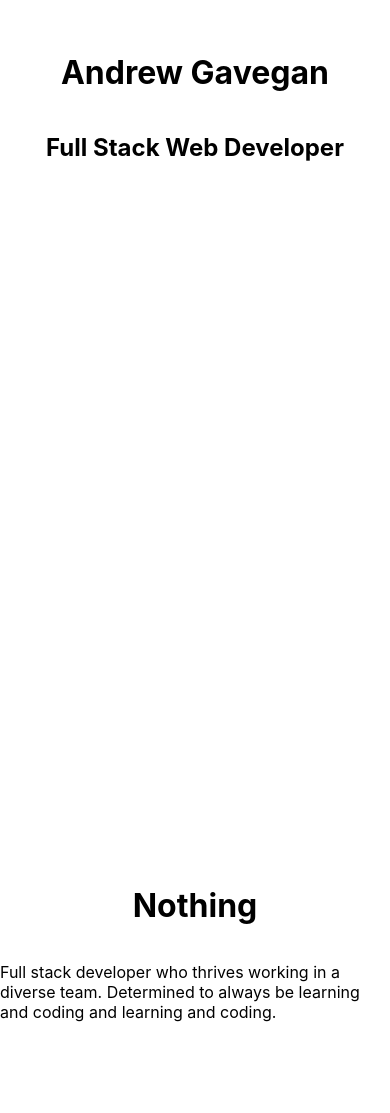
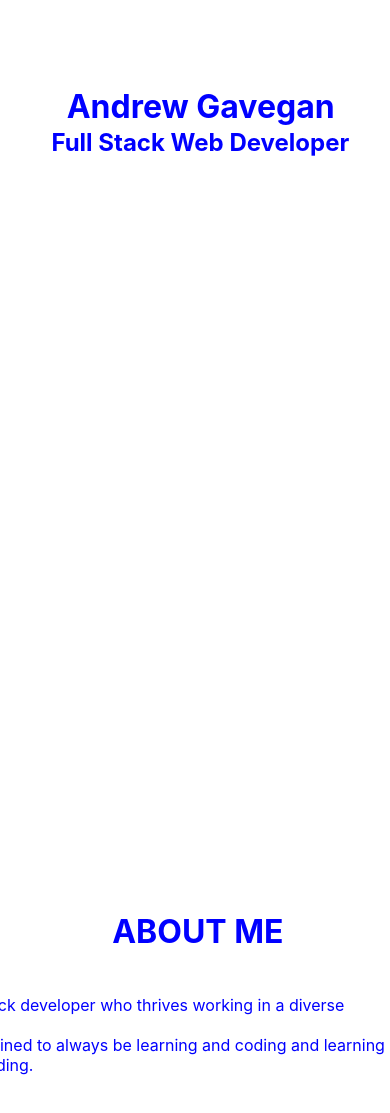
Before and after one commit to AndrewGavegan/AndrewGav, a React (Create React App) app in the folder andrew-gav/: page / in a window 390 px wide. Shown: the part 315-1428 px from the top of the page. Built offline with nearby package versions, Linux system fonts and the light colour scheme.

Commit message:
responsiveness testing for titles and descriptions

```diff
--- a/andrew-gav/src/App.css
+++ b/andrew-gav/src/App.css
@@ -15,4 +15,79 @@
   height: 100vh;
   width: 100%;
   background-color: white;
+  overflow-x: hidden;
 }
+
+/* parent must be exact width of span to centre perfectly */
+.aboutH1 {
+  width: 165.66px;
+  margin-bottom: 8vh;
+}
+
+.aboutOff {
+  position: absolute;
+  color: Red;
+  transform: translateX(-75vw);
+  transition: 1.5s;
+}
+
+.aboutOn {
+  position: absolute;
+  color: Blue;
+  transform: translateX(0);
+  transition: 1.5s;
+}
+
+.meP {
+  width: 501.19px;
+}
+
+.meOff {
+  position: absolute;
+  color: Red;
+  transform: translateX(-75vw);
+  transition: 2s;
+}
+
+.meOn {
+  position: absolute;
+  color: Blue;
+  transform: translateX(0);
+  transition: 2s;
+}
+
+.nameH1 {
+  width: 256.65px;
+}
+
+.nameOff {
+  position: absolute;
+  color: Red;
+  transform: translateX(-75vw);
+  transition: 1.5s;
+}
+
+.nameOn {
+  position: absolute;
+  color: Blue;
+  transform: translateX(0);
+  transition: 1.5s;
+}
+
+.descH1 {
+  width: 287.25px;
+}
+
+.descOff {
+  position: absolute;
+  color: Red;
+  transform: translateX(-75vw);
+  transition: 2s;
+}
+
+.descOn {
+  position: absolute;
+  color: Blue;
+  transform: translateX(0);
+  transition: 2s;
+}
--- a/andrew-gav/src/App.js
+++ b/andrew-gav/src/App.js
@@ -3,29 +3,29 @@ import './App.css';
 import { useInView } from 'react-intersection-observer';
 
 export default function App() {
-  const { ref: myRef, inView: OnScreen } = useInView()
+  const { ref: aboutRef, inView: aboutSlide } = useInView()
+  const { ref: nameRef, inView: nameSlide } = useInView()
+  const { ref: descRef, inView: descSlide } = useInView()
+  const { ref: meRef, inView: meSlide } = useInView()
 
-  // const myRef = useRef();
-  // const [OnScreen, setOnScreen] = useState();
-  // console.log('OnScreen', OnScreen);
-  // useEffect(() => {
-  //   const observer = new IntersectionObserver((entries) => {
-  //     const entry = entries[0];
-  //     setOnScreen(entry.isIntersecting)
-  //   })
-  //   observer.observe(myRef.current)
-  // }, [])
+
   return (
     <div className="Page">
       <div className="Container">
-        <h1>Andrew Gavegan</h1>
-        <h2 ref={myRef}>Full Stack Web Developer</h2>
+        <h1 className="nameH1" ref={nameRef}>
+          <span className={`${'nameOff'} ${nameSlide ? 'nameOn' : ''}`}>Andrew Gavegan</span>
+        </h1>
+        <h2 className="descH1" ref={descRef}>
+          <span className={`${'descOff'} ${descSlide ? 'descOn' : ''}`}>Full Stack Web Developer</span>
+        </h2>
       </div>
       <div className="Container">
-        <h1>{OnScreen ? 'Nothing' : 'ABOUT ME'}</h1>
-        <p>
-          Full stack developer who thrives working in a diverse team.
-          Determined to always be learning and coding and learning and coding.
+        <h1 className="aboutH1" ref={aboutRef} >
+          <span className={`${'aboutOff'} ${aboutSlide ? 'aboutOn' : ''}`}>ABOUT ME</span>
+        </h1>
+        <p className="meP" ref={meRef} >
+          <span className={`${'meOff'} ${meSlide ? 'meOn' : ''}`}>Full stack developer who thrives working in a diverse team. <br />
+            Determined to always be learning and coding and learning and coding.</span>
         </p>
       </div>
       <div className="Container">
```
